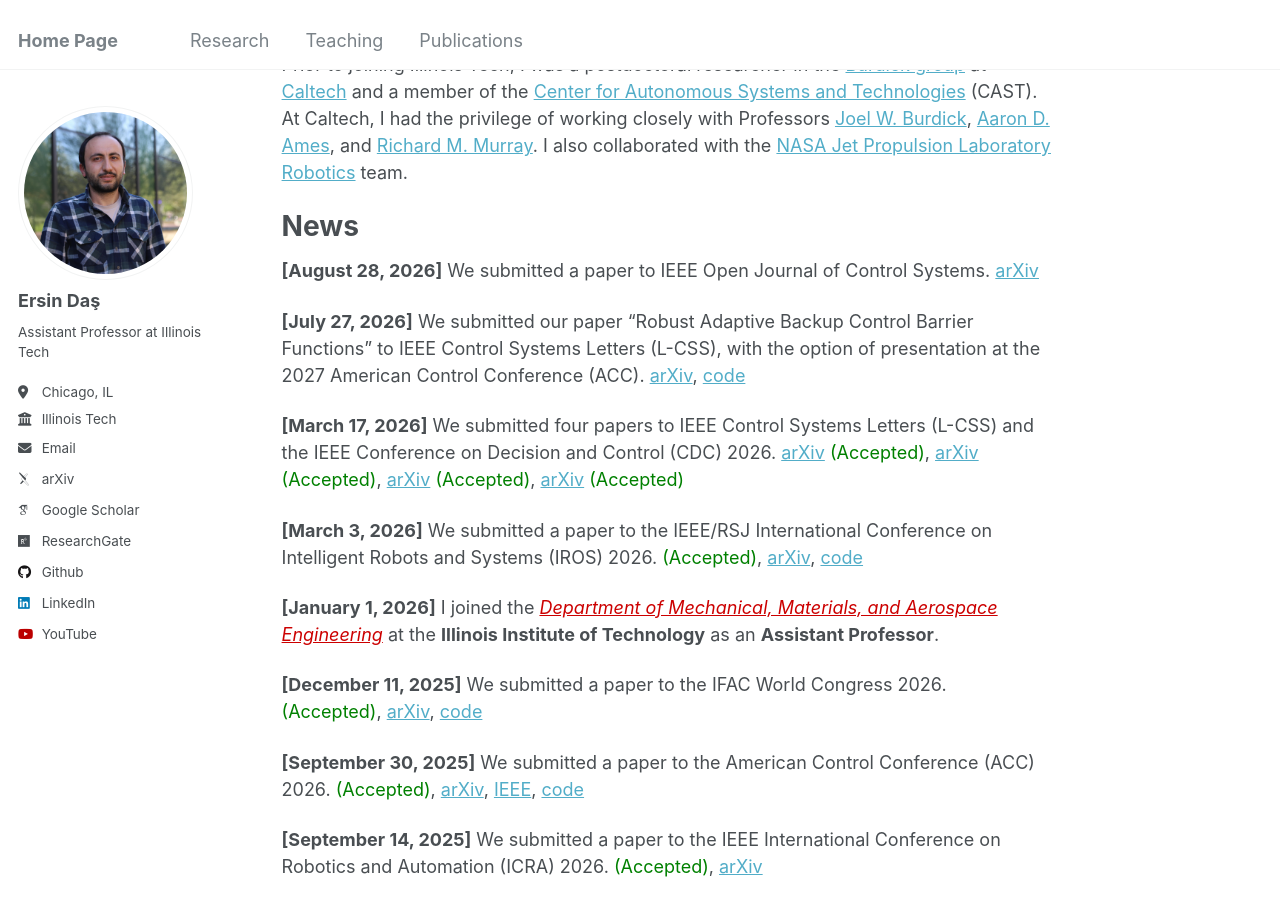
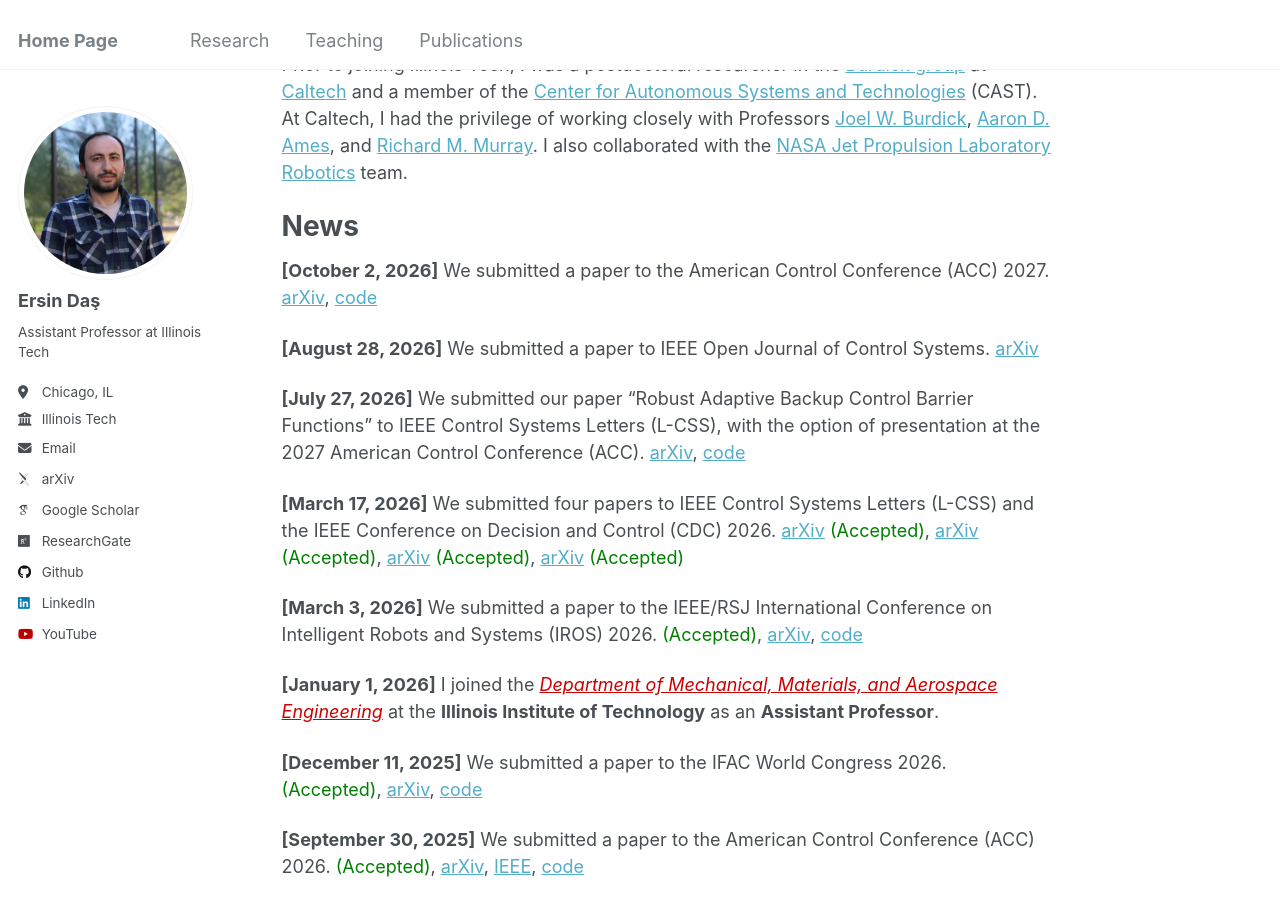
Before and after one commit to ersindas/ersindas.github.io, a Jekyll site: the page built from _pages/about.md, in a window 1280 px wide and 900 px high, scrolled down 328 px. Built offline with Jekyll 4.4.1, drawn with Linux system fonts in a browser that asks for light colours; some web fonts are replaced.

Commit message:
Add news updates for October and August 2026

```diff
--- a/_pages/about.md
+++ b/_pages/about.md
@@ -18,6 +18,8 @@ Prior to joining Illinois Tech, I was a postdoctoral researcher in the [Burdick
 
 News
 ======
+**[October 2, 2026]** We submitted a paper to the American Control Conference (ACC) 2027. [arXiv](https://arxiv.org/pdf/2610.05381), [code](https://github.com/myusufuzun/bcbf-memory)
+
 **[August 28, 2026]** We submitted a paper to IEEE Open Journal of Control Systems. [arXiv](https://arxiv.org/pdf/2503.15734)
 
 **[July 27, 2026]** We submitted our paper “Robust Adaptive Backup Control Barrier Functions” to IEEE Control Systems Letters (L-CSS), with the option of presentation at the 2027 American Control Conference (ACC). [arXiv](https://arxiv.org/pdf/2607.20842), [code](https://github.com/ersindas/abCBFs)
```
